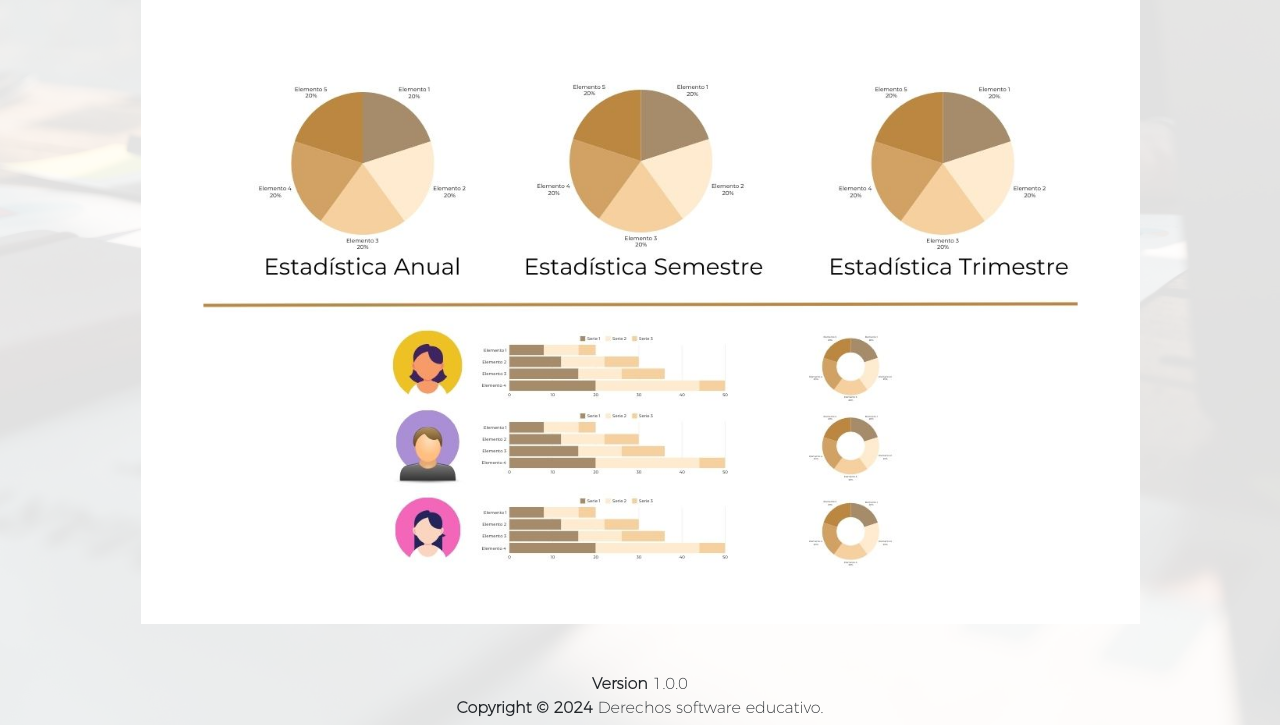
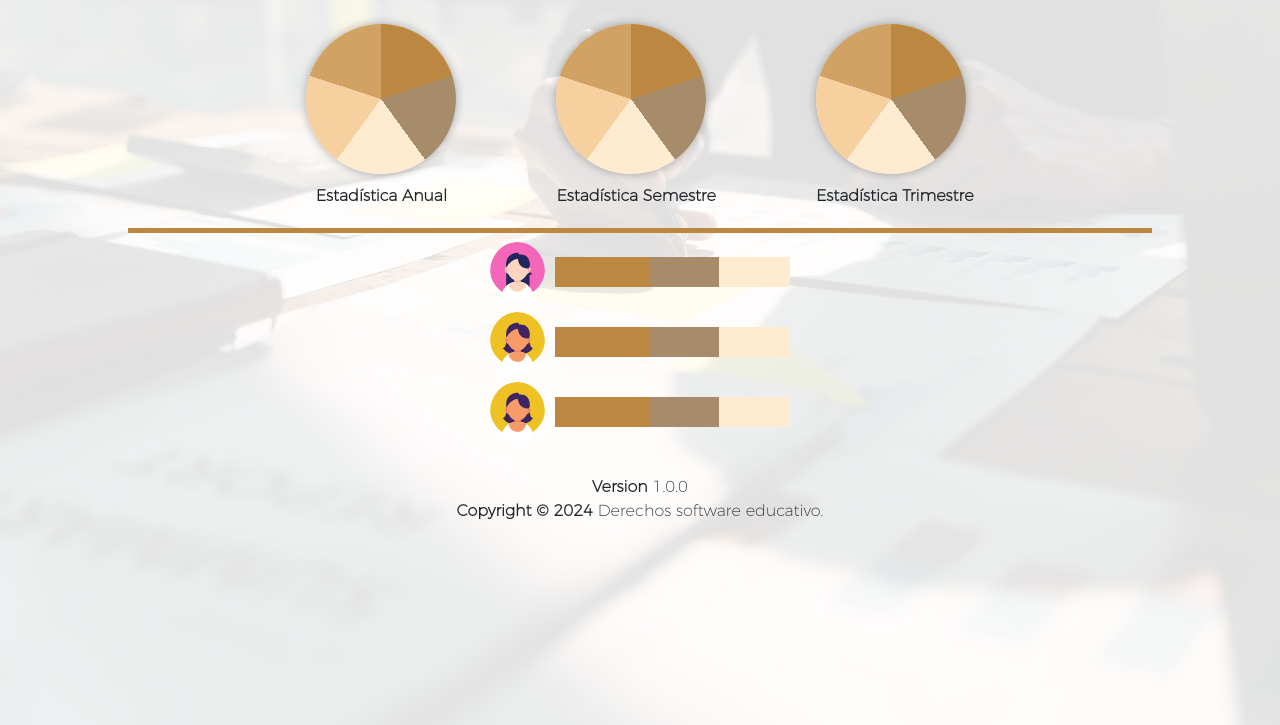
Before and after one commit to JhonnLeal/FrontEnd_poli, a PHP site: page /vistas/admin/index.php in a window 1280 px wide. Shown: the part 75-800 px from the top of the page. Run offline with PHP 8.4, Linux system fonts and the light colour scheme.

Commit message:
Ajustes finales Daniel

```diff
--- a/estructura/header.php
+++ b/estructura/header.php
@@ -11,7 +11,7 @@
     <link rel="shortcut icon" href="../../public/img/icon.png">
 </head>
 
-    <script src="https://cdn.jsdelivr.net/npm/jquery@3.5.1/dist/jquery.slim.min.js" integrity="sha384-DfXdz2htPH0lsSSs5nCTpuj/zy4C+OGpamoFVy38MVBnE+IbbVYUew+OrCXaRkfj" crossorigin="anonymous"></script>
-    <script src="https://cdn.jsdelivr.net/npm/bootstrap@4.6.2/dist/js/bootstrap.bundle.min.js" integrity="sha384-Fy6S3B9q64WdZWQUiU+q4/2Lc9npb8tCaSX9FK7E8HnRr0Jz8D6OP9dO5Vg3Q9ct" crossorigin="anonymous"></script>
+<script src="https://cdn.jsdelivr.net/npm/jquery@3.5.1/dist/jquery.slim.min.js" integrity="sha384-DfXdz2htPH0lsSSs5nCTpuj/zy4C+OGpamoFVy38MVBnE+IbbVYUew+OrCXaRkfj" crossorigin="anonymous"></script>
+<script src="https://cdn.jsdelivr.net/npm/bootstrap@4.6.2/dist/js/bootstrap.bundle.min.js" integrity="sha384-Fy6S3B9q64WdZWQUiU+q4/2Lc9npb8tCaSX9FK7E8HnRr0Jz8D6OP9dO5Vg3Q9ct" crossorigin="anonymous"></script>
 
 <body>
--- a/estructura/navadmin.php
+++ b/estructura/navadmin.php
@@ -21,7 +21,7 @@
         <a class="nav-link" href="#">Tester</a>
       </li>
       <li class="nav-item">
-        <a class="nav-link" href="../Home/index.php">
+        <a class="nav-link" href="../login/login.php">
           Admin <img src="../../public/img/user1.png" class="icono-ingreso" style="width: 20px; height: 20px; margin-left: 8px;" alt="Icono de ingreso"> <!-- Icono después del texto -->
         </a>
       </li>
--- a/estructura/navuser.php
+++ b/estructura/navuser.php
@@ -18,7 +18,7 @@
       </li>
 
       <li class="nav-item">
-        <a class="nav-link" href="../Home/index.php">
+        <a class="nav-link" href="../login/login.php">
           Usuario
           <img src="../../public/img/user1.png" class="icono-ingreso" style="width: 20px; height: 20px; margin-left: 8px;" alt="Icono de ingreso"> <!-- Icono después del texto -->
         </a>
--- a/vistas/Home/index.php
+++ b/vistas/Home/index.php
@@ -64,7 +64,7 @@ include '../../estructura/nav.php';
   </div>
 </div>
 
-<!-- secci+on -->
+<!-- sección -->
 <div class="container mt-2">
   <div class="row">
     <div class="col-sm-6">
--- a/vistas/admin/index.php
+++ b/vistas/admin/index.php
@@ -3,11 +3,135 @@ require '../../estructura/header.php';
 include '../../estructura/navadmin.php';
 ?>
 
-<div class="container text-center">
+<!-- <div class="container text-center">
     <img src="../../public/img/ejemplo.jpg" class="img-fluid mb-4" style="max-width: 90%;">
+</div> -->
+
+
+<style>
+        .charts-container {
+            display: flex; /* Utiliza flexbox para alinear los gráficos */
+            justify-content: center; /* Centra los gráficos en el eje horizontal */
+            gap: 100px; /* Espacio entre los gráficos (aumentado a 40px) */
+        }
+
+        .pie-chart {
+            width: 150px; /* Ancho del gráfico */
+            height: 150px; /* Alto del gráfico */
+            border-radius: 50%; /* Hace que el div sea circular */
+            background: conic-gradient(
+                #BC8741 0% 20%,   /* Primer segmento (20%) */
+                #A68C6A 20% 40%,  /* Segundo segmento (20%) */
+                #FFEBD0 40% 60%,  /* Tercer segmento (20%) */
+                #F6D09F 60% 80%,   /* Cuarto segmento (20%) */
+                #D1A263 80% 100%   /* Quinto segmento (20%) */
+            );
+            box-shadow: 0 0 10px rgba(0, 0, 0, 0.3); /* Sombra alrededor del gráfico */
+        }
+
+        .chart-label {
+            text-align: center; /* Centra el texto debajo de cada gráfico */
+            margin-top: 10px; /* Espacio entre el gráfico y el texto */
+            font-weight: bold; /* Estilo de texto en negrita */
+        }
+
+        /* Estilo para la línea */
+        .divider {
+            width: 80%; /* Ancho de la línea */
+            height: 5px; /* Altura de la línea */
+            background-color: #BC8741; /* Color de la línea */
+            margin: 20px auto; /* Centra la línea horizontalmente */
+        }
+
+
+        /* diagramas de barras */
+
+
+        .bar-chart-container {
+            width: 100%; /* Ancho completo */
+            display: flex; /* Utiliza flexbox para alinear las barras */
+            flex-direction: column; /* Coloca las barras en una columna */
+            align-items: center; /* Alinea las barras al centro */
+            gap: 40px; /* Espacio entre las barras */
+        }
+
+        .bar {
+            display: flex; /* Utiliza flexbox para la barra y su imagen */
+            align-items: center; /* Alinea verticalmente la imagen y la barra */
+            width: 300px; /* Ancho de la barra */
+            height: 30px; /* Alto de la barra */
+        }
+
+        .bar img {
+            width: 60px; /* Ancho de la imagen circular */
+            height: 60px; /* Alto de la imagen circular */
+            border-radius: 50%; /* Hace que la imagen sea circular */
+            margin-right: 10px; /* Espacio entre la imagen y la barra */
+        }
+
+        .bar-segment {
+            height: 100%; /* Alto completo de la barra */
+        }
+
+        .bar1 {
+            background-color: #BC8741; /* Color del primer segmento */
+            width: 40%; /* Ancho del primer segmento */
+        }
+
+        .bar2 {
+            background-color: #A68C6A; /* Color del segundo segmento */
+            width: 30%; /* Ancho del segundo segmento */
+        }
+
+        .bar3 {
+            background-color: #FFEBD0; /* Color del tercer segmento */
+            width: 30%; /* Ancho del tercer segmento */
+        }
+    </style>
+
+<!-- diagramas circulares -->
+<div class="charts-container mt-4">
+    <div>
+        <div class="pie-chart"></div> <!-- Diagrama circular -->
+        <div class="chart-label">Estadística Anual</div>
+    </div>
+    <div>
+        <div class="pie-chart"></div> <!-- Diagrama circular -->
+        <div class="chart-label">Estadística Semestre</div>
+    </div>
+    <div>
+        <div class="pie-chart"></div> <!-- Diagrama circular -->
+        <div class="chart-label">Estadística Trimestre</div>
+    </div>
 </div>
 
-<br>
+<div class="divider"></div> <!-- Línea debajo de los diagramas -->
+
+
+<!-- diagramas de barras -->
+
+<div class="bar-chart-container mt-4">
+    <div class="bar">
+        <img src="../../public/img/usuario1.svg" alt=""> <!-- Imagen circular -->
+        <div class="bar-segment bar1"></div> <!-- Primer segmento de la barra 1 -->
+        <div class="bar-segment bar2"></div> <!-- Segundo segmento de la barra 1 -->
+        <div class="bar-segment bar3"></div> <!-- Tercer segmento de la barra 1 -->
+    </div>
+    <div class="bar">
+        <img src="../../public/img/usuario2.svg" alt=""> <!-- Imagen circular -->
+        <div class="bar-segment bar1"></div> <!-- Primer segmento de la barra 2 -->
+        <div class="bar-segment bar2"></div> <!-- Segundo segmento de la barra 2 -->
+        <div class="bar-segment bar3"></div> <!-- Tercer segmento de la barra 2 -->
+    </div>
+    <div class="bar">
+        <img src="../../public/img/usuario2.svg"> <!-- Imagen circular -->
+        <div class="bar-segment bar1"></div> <!-- Primer segmento de la barra 3 -->
+        <div class="bar-segment bar2"></div> <!-- Segundo segmento de la barra 3 -->
+        <div class="bar-segment bar3"></div> <!-- Tercer segmento de la barra 3 -->
+    </div>
+</div>
+
+<br><br>
 <?php
 require '../../estructura/footer.php';
 ?>
--- a/vistas/cliente/index.php
+++ b/vistas/cliente/index.php
@@ -2,7 +2,7 @@
 require '../../estructura/header.php';
 include '../../estructura/navuser.php';
 ?>
-
+<!-- tabla de casos -->
 <div class="container mt-3 text-center">
     <h2 style="color: #BC8741">Estado Actual de Casos</h2><br>
     <div class="table-responsive">
```
Also changed, not shown: public/img/usuario1.svg (added), public/img/usuario2.svg (added).
